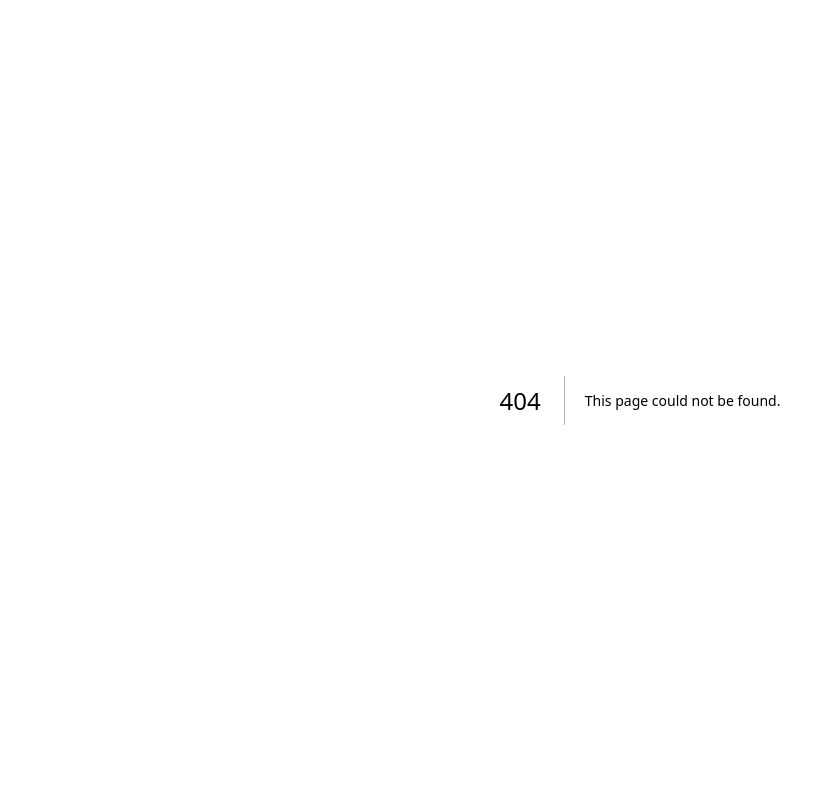
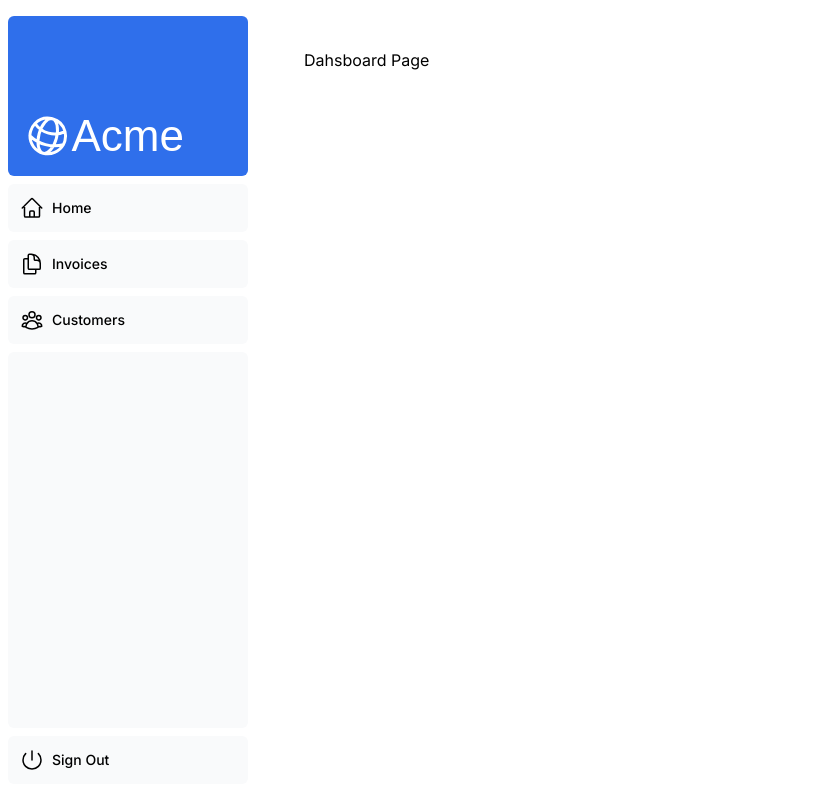
Before and after one commit to jodadevcol/learning-nextjs-dashboard, a Next.js app: page /dashboard in a window 1280 px wide. Before the commit this address had no page. Shown: the whole page, without its empty margins (0-835 px from the left). Built offline with nearby package versions, Linux system fonts and the light colour scheme; a web font is replaced by a local one.

Commit message:
Add layout and page components for dashboard

```diff
--- /dev/null
+++ b/app/dashboard/layout.tsx
@@ -0,0 +1,12 @@
+import SideNav from '@/app/ui/dashboard/sidenav'
+
+export default function Layout({ children }: { children: React.ReactNode }) {
+  return (
+    <div className='flex h-screen flex-col md:flex-row md:overflow-hidden'>
+      <div className='w-full flex-none md:w-64'>
+        <SideNav />
+      </div>
+      <div className='flex-grow p-6 md:overflow-y-auto md:p-12'>{children}</div>
+    </div>
+  )
+}
--- /dev/null
+++ b/app/dashboard/page.tsx
@@ -0,0 +1,3 @@
+export default function Page() {
+  return <div>Dahsboard Page</div>
+}
```
